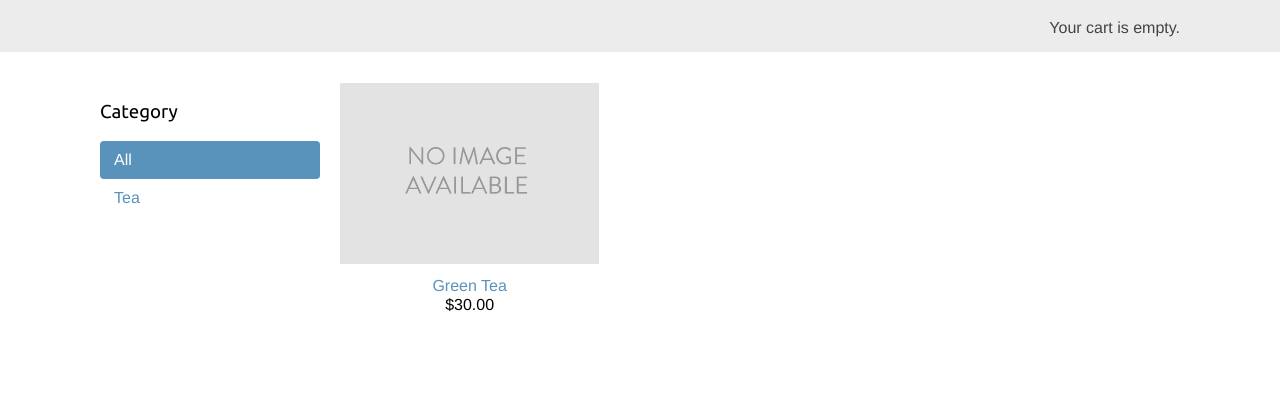
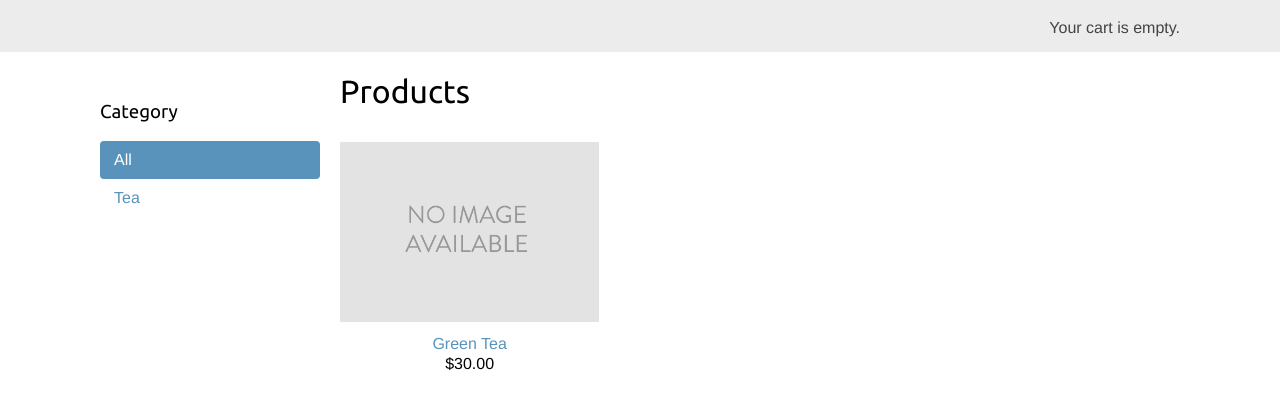
Before and after one commit to Sherika91/market-project, a Django app: page / in a window 1280 px wide. Shown: the part 46-456 px from the top of the page. Run offline with Django 4.2, Linux system fonts and the light colour scheme; data comes from the database, SQL or seed files in the repository.

Commit message:
small typo fix

```diff
--- a/shop/templates/shop/product/list.html
+++ b/shop/templates/shop/product/list.html
@@ -12,7 +12,8 @@
                 <a href="{% url 'shop:product_list' %}">All</a>
             </li>
             {% for c in categories %}
-                <li  {% if category.slug  == c.slug %} class="selected"
+                <li  {% if category.slug  == c.slug %}
+                    class="selected"
                 {% endif %}>
                     <a href="{{ c.get_absolute_url }}">{{ c.name }}</a>
                 </li>
@@ -20,8 +21,7 @@
         </ul>
     </div>
     <div id="main" class="product-list">
-        <h1>{% if category %}{{ category.name }}{% else %}{{ Products }}
-        {% endif %}</h1>
+        <h1>{% if category %}{{ category.name }}{% else %}Products{% endif %}</h1>
         {% for product in products %}
             <div class="item">
                 <a href="{{ product.get_absolute_url }}">
```
